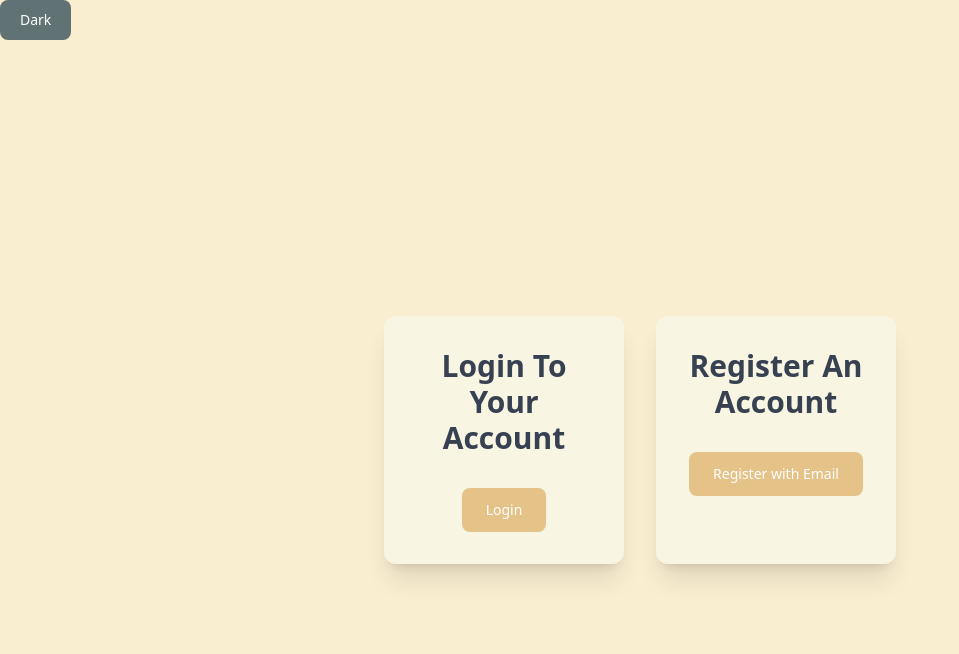
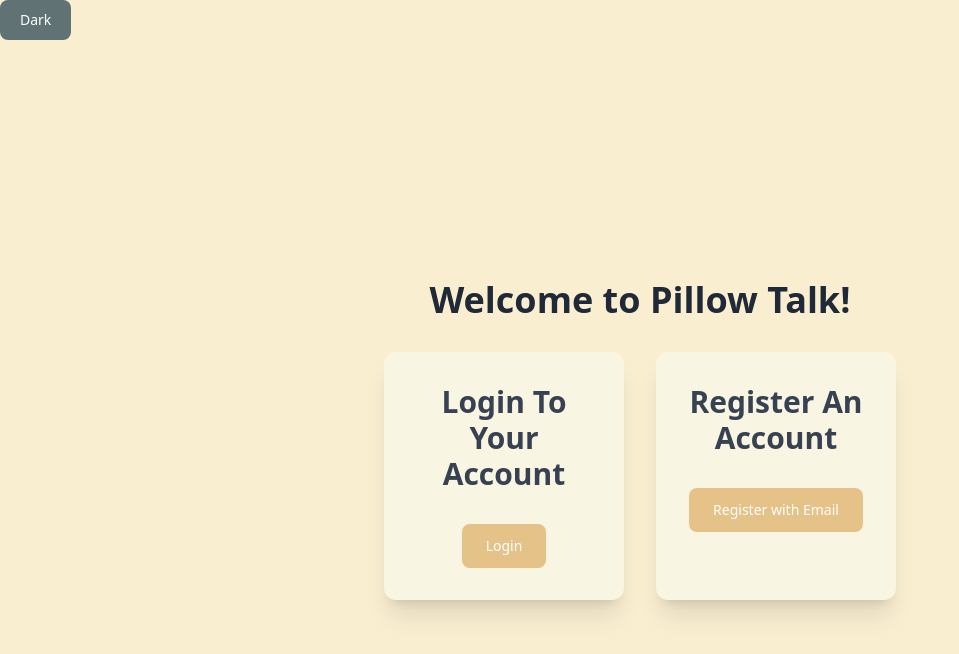
Before and after one commit to yoni4600/A10, a React (Create React App) app in the folder frontend/: page / in a window 1280 px wide. Shown: the top 654 px of the page, without its empty margins (0-959 px from the left). Built offline with nearby package versions, Linux system fonts and the light colour scheme; no server answers.

Commit message:
Adding a header to login screen

```diff
--- a/frontend/src/pages/Login.jsx
+++ b/frontend/src/pages/Login.jsx
@@ -13,6 +13,7 @@ export const Login = () => {
 
   return (
     <div className="bg-customBackground min-h-screen flex flex-col items-center justify-center px-4">
+      <h1 className="text-4xl font-bold text-gray-800 mb-8">Welcome to Pillow Talk!</h1>
       <div className="flex justify-between max-w-lg w-full mx-auto">
         <div className="bg-customDiv p-8 rounded-xl shadow-xl w-1/2 mr-4">
           <h2 className="text-center text-3xl font-bold text-gray-700 mb-8">Login To Your Account</h2>
```
